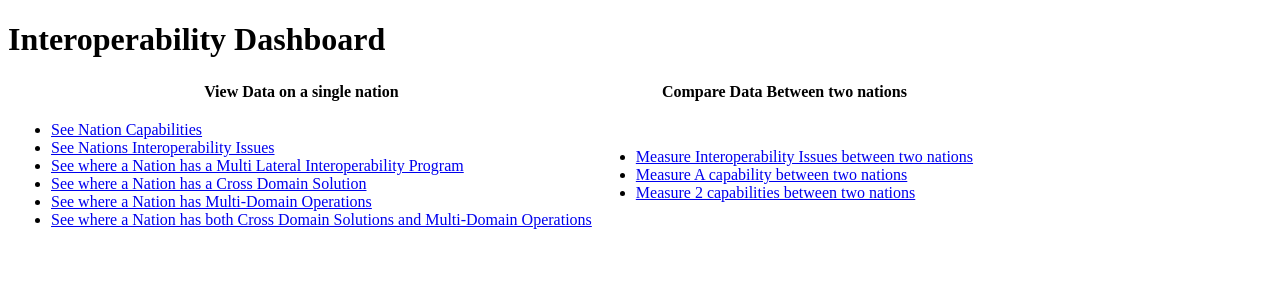
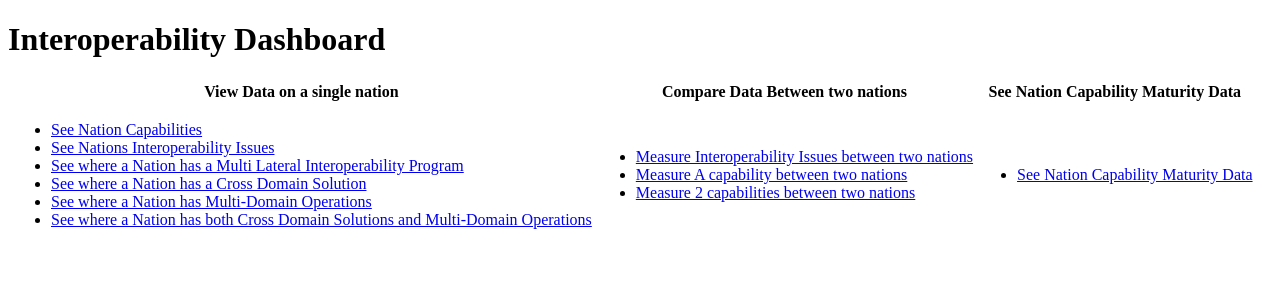
Before and after one commit to tidehackathon/team-dstl-2, a Flask app: page / in a window 1280 px wide. Shown: the top 300 px of the page. Run offline with Flask 2, Linux system fonts and the light colour scheme.

Commit message:
nation maturity comaprison

```diff
--- a/app.py
+++ b/app.py
@@ -394,5 +394,57 @@ def measure_two_cap_between_two_nations():
                                capability2Form=capability2_form)
 
 
+@app.route('/capability_maturity_by_nation.html', methods=['post', 'get'])
+def cap_mat_by_nation():
+    # Generate Form
+    nation_form = NationForm()
+    capability_form = CapabilityForm()
+    # Initial Query
+    query = "select table1.capability_maturity, count(capability_maturity) as cap_mat from " \
+            "( select n.name as nation_name, c.name as capability_name, c.maturity as capability_maturity, " \
+            "t.name as task_name from nations n inner join capabilities c on c.nation_id = n.id " \
+            "inner join capability_tasks ct on ct.capability_id = c.id inner join tasks t on t.id = ct.task_id " \
+            "where n.id = "
+    query2 = " and t.name = '"
+    query3 = "' and c.maturity = 'Near-Fielded' ) as table1 group by table1.capability_maturity " \
+             "union select table2.capability_maturity, count(capability_maturity) as cap_mat " \
+             " from ( select n.name as nation_name, c.name as capability_name, c.maturity as capability_maturity," \
+             " t.name as task_name from nations n inner join capabilities c on c.nation_id = n.id " \
+             "inner join capability_tasks ct on ct.capability_id = c.id inner join tasks t on t.id = ct.task_id" \
+             " where n.id = "
+    query4 = " and t.name= '"
+    query5 = "'  and c.maturity = 'Fielded' ) as table2 group by table2.capability_maturity union " \
+             "select table3.capability_maturity, count(capability_maturity) as cap_mat  " \
+             "from ( select n.name as nation_name, c.name as capability_name, c.maturity as " \
+             "capability_maturity, t.name as task_name from nations n inner join capabilities c on" \
+             " c.nation_id = n.id inner join capability_tasks ct on ct.capability_id = c.id " \
+             "inner join tasks t on t.id = ct.task_id where n.id = "
+    query6 = " and t.name = '"
+    query7 = "' and c.maturity = 'Developmental' ) as table3 group by table3.capability_maturity union" \
+             " select table4.capability_maturity, count(capability_maturity) as cap_mat  from" \
+             " ( select n.name as nation_name, c.name as capability_name, c.maturity as capability_maturity," \
+             " t.name as task_name from nations n inner join capabilities c on c.nation_id = n.id " \
+             "inner join capability_tasks ct on ct.capability_id = c.id " \
+             "inner join tasks t on t.id = ct.task_id where n.id = "
+    query8 = " and t.name = '"
+    query9 = " and c.maturity = 'Experimental' ) as table4 group by table4.capability_maturity"
+    if nation_form.validate_on_submit() and capability_form.validate_on_submit():
+        selected_nation = nation_form.nationResult.data
+        selected_capability = capability_form.capabilityResult.data
+        selected_nation = change_Nation_Mapping(selected_nation)
+        selected_capability = underscore_replacer(selected_capability)
+        complete_query = query + selected_nation + query2 + selected_capability + query3 + selected_nation + query4 + selected_capability + query5 + selected_nation + query6 + selected_capability + query7 + selected_nation + query8 + selected_capability + query9
+        # Create new panel in the grafana dashboard
+        gfapi.create_panel_on_grafana(GF_USERNAME, GF_PASSWORD, GF_IP_ADDR, GF_PORT, GF_DASHBOARD_UID, complete_query)
+        return render_template('compare_nation_results.html', nation1data=selected_nation, capabilityData=selected_capability)
+    else:
+        print("Validation Failed")
+        print("Nation Form Errors ", nation_form.errors)
+        print("Capability Form Errors ", capability_form.errors)
+
+        return render_template('capability_maturity_by_nation.html', nationForm=nation_form,
+                               capabilityForm=capability_form)
+
+
 if __name__ == '__main__':
     app.run(debug=True, host='0.0.0.0')
--- a/templates/index.html
+++ b/templates/index.html
@@ -10,6 +10,7 @@
             <tr>
                 <th>View Data on a single nation</th>
                 <th>Compare Data Between two nations</th>
+                <th>See Nation Capability Maturity Data</th>
             </tr>
             <tr>
                 <td>
@@ -33,6 +34,13 @@
                         </ul>
                     </nav>
                 </td>
+                <td>
+                    <nav>
+                        <ul>
+                            <li><a href="capability_maturity_by_nation.html">See Nation Capability Maturity Data</a></li>
+                        </ul>
+                    </nav>
+                </td>
             </tr>
         </table>
 
```
Also changed, not shown: templates/capability_maturity_by_nation.html (added, +29 -0 lines).
